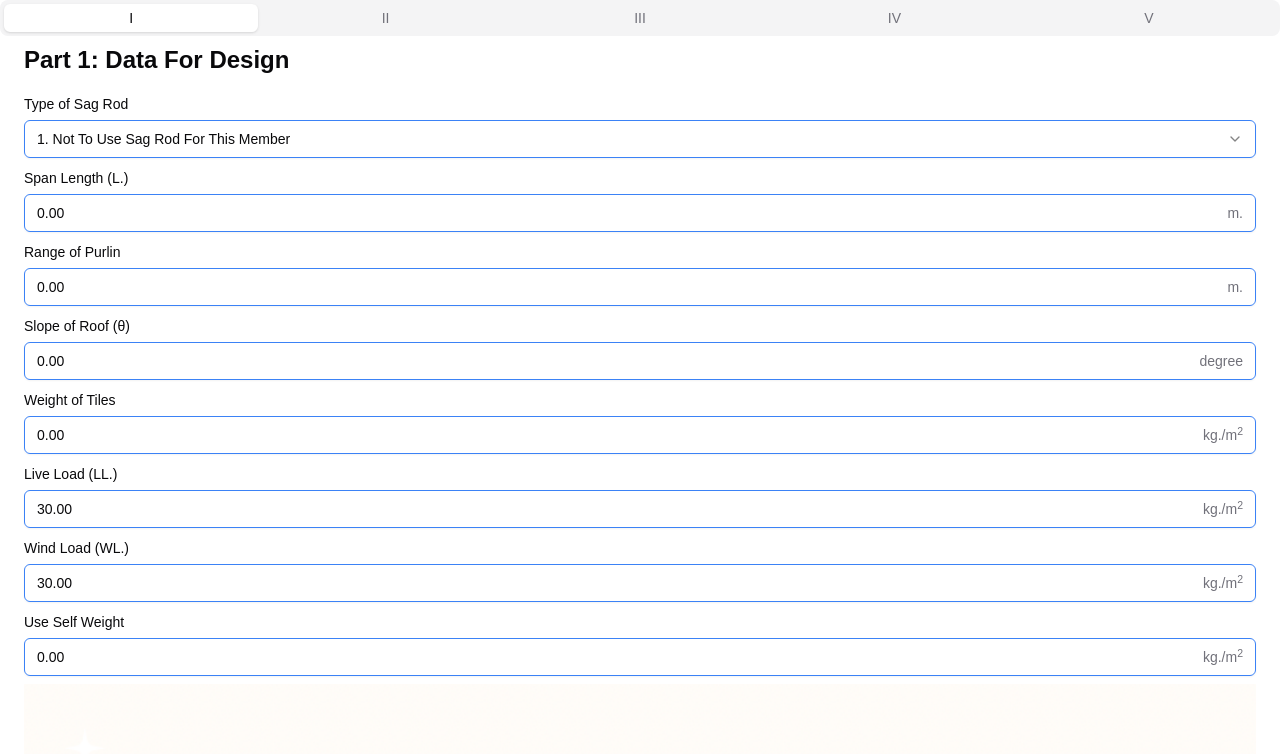
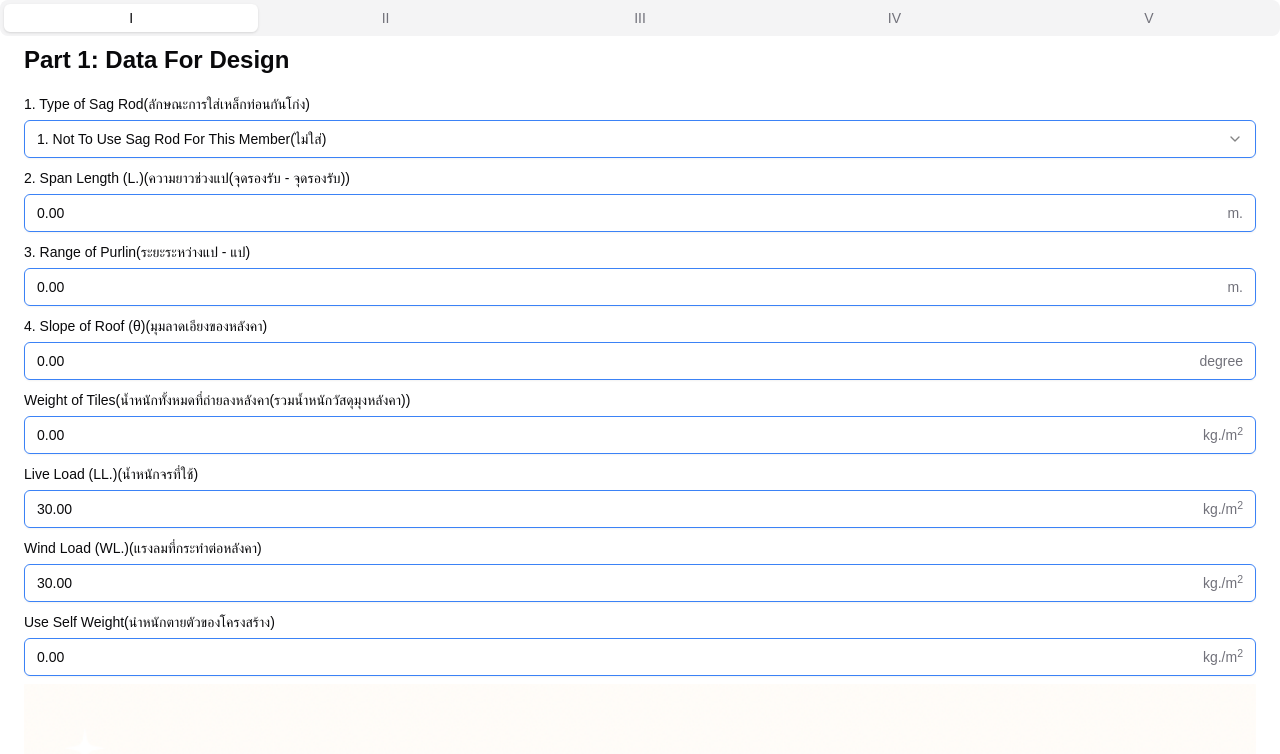
Before and after one commit to kanatamon/purlin-calculator, a Next.js app: page / in a window 1280 px wide. Shown: the top 754 px of the page. Built offline with nearby package versions, Linux system fonts and the light colour scheme.

Commit message:
update page

```diff
--- a/package.json
+++ b/package.json
@@ -23,6 +23,8 @@
     "react-dom": "^19.0.0",
     "react-hook-form": "^7.54.2",
     "react-number-format": "^5.4.3",
+    "reusify": "^1.0.4",
+    "scheduler": "^0.25.0",
     "tailwind-merge": "^2.6.0",
     "tailwindcss-animate": "^1.0.7",
     "tiny-invariant": "^1.3.3",
--- a/src/app/page.tsx
+++ b/src/app/page.tsx
@@ -1676,7 +1676,9 @@ const DataForDesignForm = ({
         name="typeOfSagRod"
         render={({ field }) => (
           <FormItem>
-            <FormLabel>Type of Sag Rod</FormLabel>
+            <FormLabel>
+              1. Type of Sag Rod(ลักษณะการใส่เหล็กท่อนกันโก่ง)
+            </FormLabel>
             <Select onValueChange={field.onChange} value={field.value}>
               <FormControl>
                 <SelectTrigger>
@@ -1685,13 +1687,13 @@ const DataForDesignForm = ({
               </FormControl>
               <SelectContent>
                 <SelectItem value="1">
-                  1. Not To Use Sag Rod For This Member
+                  1. Not To Use Sag Rod For This Member(ไม่ใส่)
                 </SelectItem>
                 <SelectItem value="2">
-                  2. This Member Use Sag Rod At Middle Span
+                  2. This Member Use Sag Rod At Middle Span(ใส่ช่องกลาง)
                 </SelectItem>
                 <SelectItem value="3">
-                  3. This Member Use Sag Rod At Range L/3 Of Span
+                  3. This Member Use Sag Rod At Range L/3 Of Span(ใส่ทุกL/3)
                 </SelectItem>
               </SelectContent>
             </Select>
@@ -1704,7 +1706,9 @@ const DataForDesignForm = ({
         name="spanLength"
         render={({ field }) => (
           <FormItem>
-            <FormLabel>Span Length (L.)</FormLabel>
+            <FormLabel>
+              2. Span Length (L.)(ความยาวช่วงแป(จุดรองรับ - จุดรองรับ))
+            </FormLabel>
             <FormControl>
               <NumberField {...field} unit={"m."} decimalScale={2} />
             </FormControl>
@@ -1717,7 +1721,7 @@ const DataForDesignForm = ({
         name="rangeOfPurlin"
         render={({ field }) => (
           <FormItem>
-            <FormLabel>Range of Purlin</FormLabel>
+            <FormLabel>3. Range of Purlin(ระยะระหว่างแป - แป)</FormLabel>
             <FormControl>
               <NumberField {...field} unit={"m."} decimalScale={2} />
             </FormControl>
@@ -1730,7 +1734,7 @@ const DataForDesignForm = ({
         name="slopeOfRoof"
         render={({ field }) => (
           <FormItem>
-            <FormLabel>Slope of Roof (θ)</FormLabel>
+            <FormLabel>4. Slope of Roof (θ)(มุมลาดเอียงของหลังคา)</FormLabel>
             <FormControl>
               <NumberField {...field} unit={"degree"} decimalScale={2} />
             </FormControl>
@@ -1743,7 +1747,10 @@ const DataForDesignForm = ({
         name="weightOfTiles"
         render={({ field }) => (
           <FormItem>
-            <FormLabel>Weight of Tiles</FormLabel>
+            <FormLabel>
+              Weight of
+              Tiles(น้ำหนักทั้งหมดที่ถ่ายลงหลังคา(รวมน้ำหนักวัสดุมุงหลังคา))
+            </FormLabel>
             <FormControl>
               <NumberField
                 {...field}
@@ -1764,7 +1771,7 @@ const DataForDesignForm = ({
         name="liveLoad"
         render={({ field }) => (
           <FormItem>
-            <FormLabel>Live Load (LL.)</FormLabel>
+            <FormLabel>Live Load (LL.)(น้ำหนักจรที่ใช้)</FormLabel>
             <FormControl>
               <NumberField
                 {...field}
@@ -1785,7 +1792,7 @@ const DataForDesignForm = ({
         name="windLoad"
         render={({ field }) => (
           <FormItem>
-            <FormLabel>Wind Load (WL.)</FormLabel>
+            <FormLabel>Wind Load (WL.)(แรงลมที่กระทำต่อหลังคา)</FormLabel>
             <FormControl>
               <NumberField
                 {...field}
@@ -1806,7 +1813,7 @@ const DataForDesignForm = ({
         name="useSelfWeight"
         render={({ field }) => (
           <FormItem>
-            <FormLabel>Use Self Weight</FormLabel>
+            <FormLabel>Use Self Weight(นำหนักตายตัวของโครงสร้าง)</FormLabel>
             <FormControl>
               <NumberField
                 {...field}
@@ -2757,7 +2764,7 @@ const RecheckAllowableStressOnSection = ({
         Part IV: Select Type & Section Of Steel
       </h2>
       <div>
-        <FormLabel>Actual Bending Stress</FormLabel>
+        <FormLabel>Actual Bending Stress(ค่าความเค้นดัด)</FormLabel>
         <NumberField
           disabled
           value={getActualBendingStress()}
@@ -2774,7 +2781,7 @@ const RecheckAllowableStressOnSection = ({
         )}
       </div>
       <div>
-        <FormLabel>Actual Deflextion</FormLabel>
+        <FormLabel>Actual Deflextion(การโก่งตัวของโครงสร้างแป)</FormLabel>
         <NumberField
           disabled
           value={getActualDeflextion()}
@@ -2792,7 +2799,7 @@ const RecheckAllowableStressOnSection = ({
         )}
       </div>
       <div>
-        <FormLabel>Actual Self Weight</FormLabel>
+        <FormLabel>Actual Self Weight(น้ำหนักของโครงสร้างแป)</FormLabel>
         <NumberField
           disabled
           value={getWeightOfSection()}
@@ -2810,7 +2817,7 @@ const RecheckAllowableStressOnSection = ({
         )}
       </div>
       <div>
-        <FormLabel>Actual Sect. Modulus</FormLabel>
+        <FormLabel>Actual Sect. Modulus(คุณสมบัติของหน้าตัดเหล็ก)</FormLabel>
         <NumberField disabled value={getActualSectModulus()} decimalScale={2} />
         {getValidatedSectModulus().status === "success" ? (
           <FormMessage className="text-green-500">
```
Also changed, not shown: 1 other file (tests, documents, lock files or other folders).
